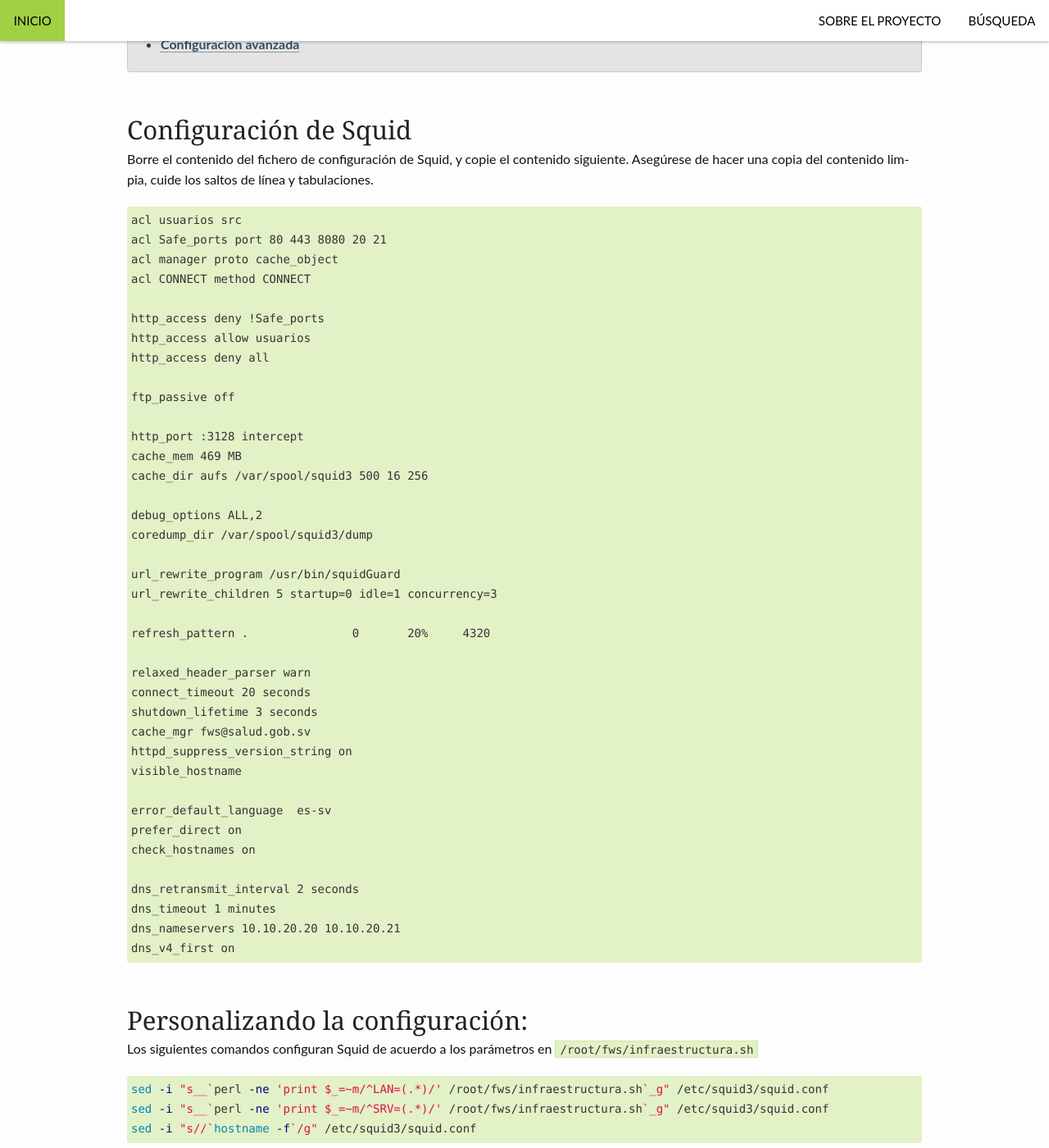
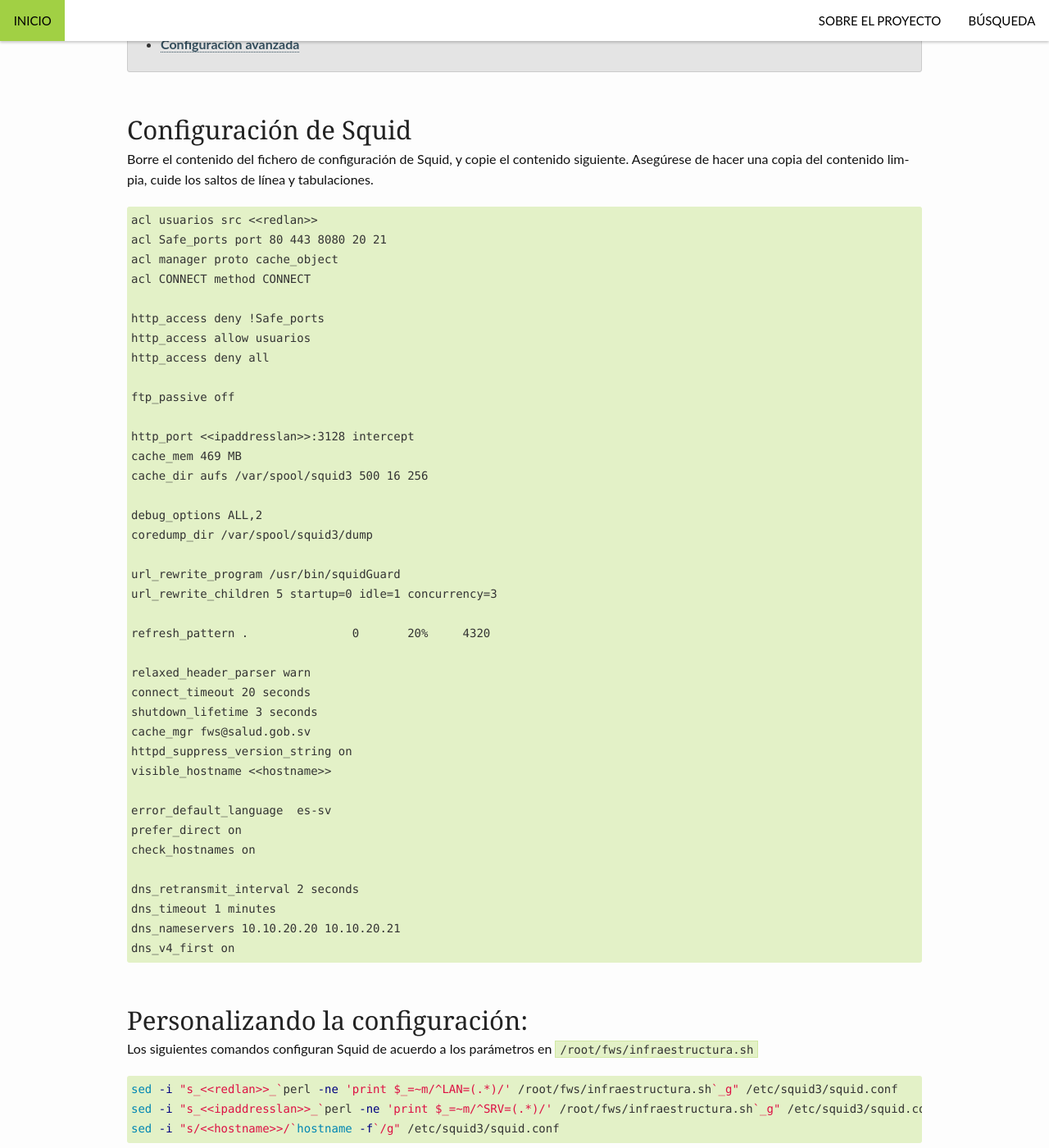
Before and after one commit to VTacius/firewall, a Jekyll site: the page built from _instalacion/squid3/index.md, in a window 1280 px wide and 1400 px high, scrolled down 247 px. Shown: the whole window at 82% size. Built offline with Jekyll 4.4.1, drawn with Linux system fonts in a browser that asks for light colours.

```diff
--- a/_instalacion/squid3/index.md
+++ b/_instalacion/squid3/index.md
@@ -26,9 +26,9 @@ Asegúrese de hacer una copia del contenido limpia, cuide los saltos de línea y
 Los siguientes comandos configuran Squid de acuerdo a los parámetros en `/root/fws/infraestructura.sh`
 
 {% highlight bash %}
-sed -i "s_{{redlan}}_`perl -ne 'print $_=~m/^LAN=(.*)/' /root/fws/infraestructura.sh`_g" /etc/squid3/squid.conf
-sed -i "s_{{ipaddresslan}}_`perl -ne 'print $_=~m/^SRV=(.*)/' /root/fws/infraestructura.sh`_g" /etc/squid3/squid.conf
-sed -i "s/{{hostname}}/`hostname -f`/g" /etc/squid3/squid.conf
+sed -i "s_<<redlan>>_`perl -ne 'print $_=~m/^LAN=(.*)/' /root/fws/infraestructura.sh`_g" /etc/squid3/squid.conf
+sed -i "s_<<ipaddresslan>>_`perl -ne 'print $_=~m/^SRV=(.*)/' /root/fws/infraestructura.sh`_g" /etc/squid3/squid.conf
+sed -i "s/<<hostname>>/`hostname -f`/g" /etc/squid3/squid.conf
 {% endhighlight %}
 
 Luego, puede cambiar los valores por defecto para url_rewrite_children:
--- a/_instalacion/squid3/squid3.md
+++ b/_instalacion/squid3/squid3.md
@@ -1,4 +1,4 @@
-acl usuarios src {{redlan}}
+acl usuarios src <<redlan>>
 acl Safe_ports port 80 443 8080 20 21
 acl manager proto cache_object
 acl CONNECT method CONNECT
@@ -9,7 +9,7 @@ http_access deny all
 
 ftp_passive off
 
-http_port {{ipaddresslan}}:3128 intercept
+http_port <<ipaddresslan>>:3128 intercept
 cache_mem 469 MB
 cache_dir aufs /var/spool/squid3 500 16 256
 
@@ -26,7 +26,7 @@ connect_timeout 20 seconds
 shutdown_lifetime 3 seconds
 cache_mgr fws@salud.gob.sv
 httpd_suppress_version_string on
-visible_hostname {{hostname}}
+visible_hostname <<hostname>>
 
 error_default_language  es-sv
 prefer_direct on
```
Also changed, not shown: _instalacion/reportes/index.md (+7 -5 lines), _instalacion/squidguard/index.md (+3 -3 lines), _instalacion/squidguard/squidguard.md (+7 -7 lines), 1 other file.
